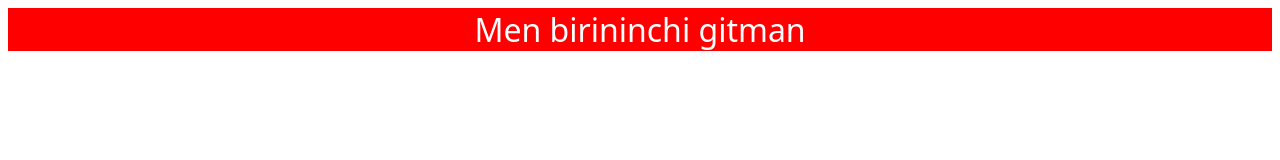
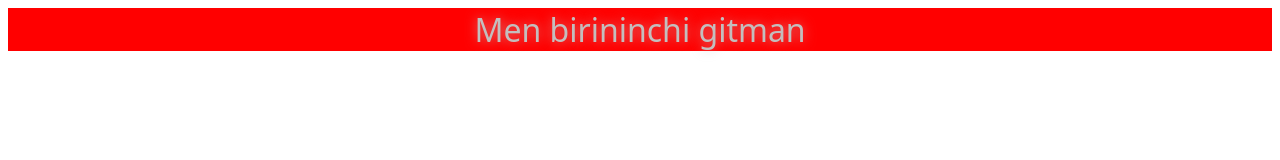
Before and after one commit to MuxlisbekMavlonov/CSS-vazifalari, a plain HTML site: page 1-dars JS/index.html in a window 1280 px wide. Drawn offline with Linux system fonts and the light colour scheme.

Commit message:
Update main.css

```diff
--- a/1-dars JS/main.css
+++ b/1-dars JS/main.css
@@ -2,8 +2,9 @@
        padding: 0;
        margin: 0;
        background-color: red;
-       color: #fff;
+       color: rgb(196, 190, 190);
        text-align: center;
        font-family: system-ui;
        font-size: 2em;
+       text-shadow: 0 0 12px rgb(196, 190, 190, 0.7);
 }
```
